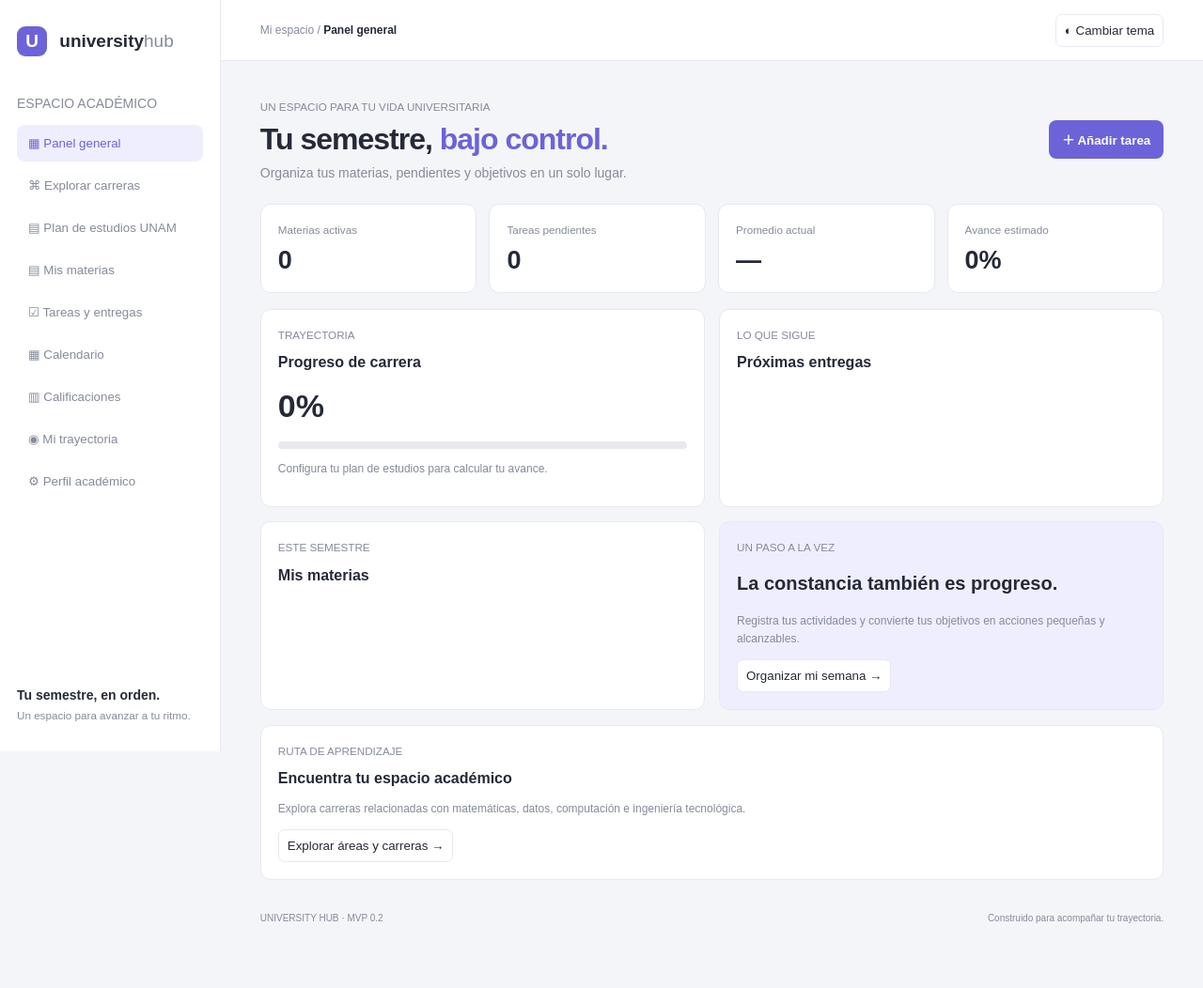
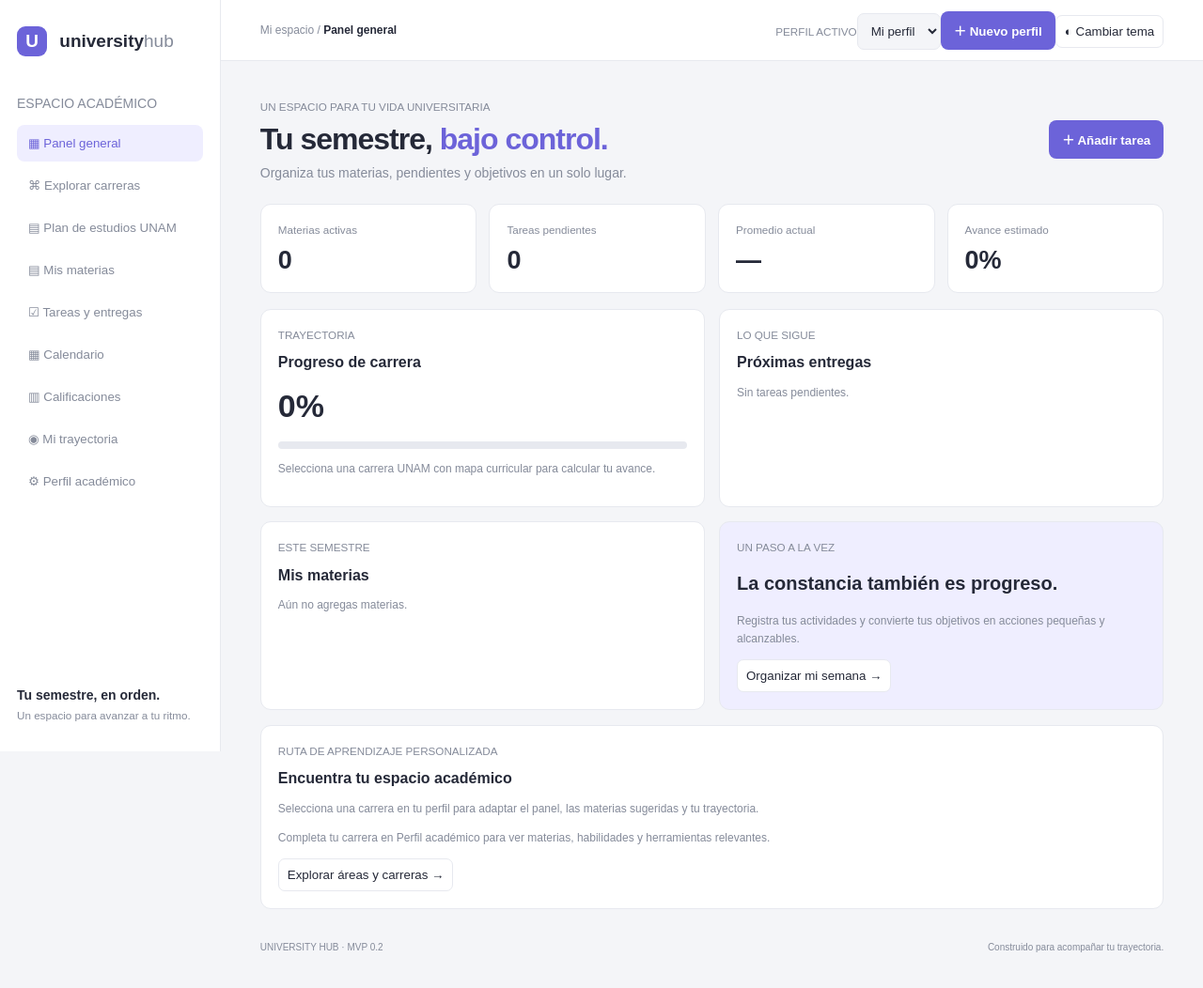
Before and after one commit to RealRata/university-hub, a plain HTML site: page frontend/index.html in a window 1280 px wide. Shown: the whole page at 94% size. Drawn offline with Linux system fonts and the light colour scheme.

Commit message:
Add profile selector and profile management interface

```diff
--- a/frontend/index.html
+++ b/frontend/index.html
@@ -4,7 +4,7 @@
 <meta charset="utf-8">
 <meta name="viewport" content="width=device-width,initial-scale=1">
 <title>University Hub</title>
-<link rel="stylesheet" href="styles.css?v=20261125-7">
+<link rel="stylesheet" href="styles.css?v=20261125-8">
 </head>
 <body>
 <aside class="sidebar">
@@ -24,7 +24,7 @@
   <div class="side-bottom"><p>Tu semestre, en orden.</p><small>Un espacio para avanzar a tu ritmo.</small></div>
 </aside>
 <main>
-  <header><span>Mi espacio / <b id="crumb">Panel general</b></span><button id="theme">◐ Cambiar tema</button></header>
+  <header><span>Mi espacio / <b id="crumb">Panel general</b></span><div class="header-actions"><label class="profile-picker"><small>PERFIL ACTIVO</small><select id="profile-select" aria-label="Seleccionar perfil"></select></label><button id="create-profile" class="primary">＋ Nuevo perfil</button><button id="theme">◐ Cambiar tema</button></div></header>
   <div class="content">
     <div class="welcome">
       <div><small>UN ESPACIO PARA TU VIDA UNIVERSITARIA</small><h1 id="title">Tu semestre, <em>bajo control.</em></h1><p id="subtitle">Organiza tus materias, pendientes y objetivos en un solo lugar.</p></div>
@@ -43,7 +43,7 @@
         <article class="panel"><small>ESTE SEMESTRE</small><h2>Mis materias</h2><div id="subject-summary"></div></article>
         <article class="panel accent"><small>UN PASO A LA VEZ</small><h2>La constancia también es progreso.</h2><p>Registra tus actividades y convierte tus objetivos en acciones pequeñas y alcanzables.</p><button data-go="tasks">Organizar mi semana →</button></article>
       </div>
-      <article class="panel career-highlight"><small>RUTA DE APRENDIZAJE</small><h2 id="career-home-title">Encuentra tu espacio académico</h2><p id="career-home-description">Explora carreras relacionadas con matemáticas, datos, computación e ingeniería tecnológica.</p><button data-go="careers">Explorar áreas y carreras →</button></article>
+      <article class="panel career-highlight"><small>RUTA DE APRENDIZAJE PERSONALIZADA</small><h2 id="career-home-title">Encuentra tu espacio académico</h2><p id="career-home-description">Explora carreras relacionadas con matemáticas, datos, computación e ingeniería tecnológica.</p><div id="career-focus" class="career-focus"></div><button data-go="careers">Explorar áreas y carreras →</button></article>
     </section>
     <section class="view" id="careers">
       <div class="section-head"><div><h2>Explora áreas y carreras</h2><p>Elige una disciplina y descubre carreras afines, sus materias y herramientas.</p></div></div>
@@ -65,13 +65,14 @@
       <label>Materias aprobadas<input id="approved" type="number" min="0" value="0"></label>
       <label>Total de materias<input id="total" type="number" min="0" value="0"></label>
       <button class="primary">Guardar perfil</button>
-    </form></section>
+    </form><article class="panel profile-management"><div class="section-head"><div><h2>Perfiles guardados</h2><p>Cada perfil conserva sus propias materias, tareas, calificaciones y avance.</p></div><button type="button" class="primary" id="create-profile-inline">＋ Crear perfil</button></div><div id="profile-list"></div></article></section>
     <footer>UNIVERSITY HUB · MVP 0.2 <span>Construido para acompañar tu trayectoria.</span></footer>
   </div>
 </main>
 <dialog id="task-dialog"><form id="task-form"><h2>Nueva tarea</h2><label>Nombre<input id="task-title" required></label><label>Materia<input id="task-subject"></label><label>Fecha<input id="task-date" type="date" required></label><button class="primary">Guardar</button><button type="button" id="cancel-task">Cancelar</button></form></dialog>
 <dialog id="subject-dialog"><form id="subject-form"><h2>Nueva materia</h2><label>Nombre<input id="subject-name" required></label><label>Créditos<input id="subject-credits" type="number" min="1" value="8"></label><label>Calificación opcional<input id="subject-grade" type="number" min="0" max="10" step=".1"></label><button class="primary">Guardar</button><button type="button" id="cancel-subject">Cancelar</button></form></dialog>
-<script src="unam-plans.js?v=20261125-7"></script>
-<script src="app.js?v=20261125-7"></script>
+<dialog id="profile-dialog"><form id="profile-create-form"><h2>Crear perfil universitario</h2><label>Nombre del estudiante<input id="new-profile-name" placeholder="Ej. Alex" required></label><label>Carrera<select id="new-profile-career" required><option value="">Selecciona una carrera</option><optgroup label="Matemáticas, estadística y análisis"><option>Actuaría</option><option>Matemáticas</option><option>Matemáticas Aplicadas</option><option>Estadística</option><option>Ciencia de Datos</option><option>Economía</option><option>Finanzas</option></optgroup><optgroup label="Computación y desarrollo"><option>Ciencias de la Computación</option><option>Informática</option><option>Ingeniería de Software</option><option>Sistemas Computacionales</option><option>Inteligencia Artificial</option><option>Ciberseguridad</option><option>Tecnologías de la Información</option></optgroup><optgroup label="Ingeniería y tecnología"><option>Ingeniería en Computación</option><option>Ingeniería Electrónica</option><option>Ingeniería Eléctrica</option><option>Ingeniería Mecatrónica</option><option>Robótica</option><option>Telecomunicaciones</option></optgroup><option>Otra carrera</option></select></label><label>Semestre<input id="new-profile-semester" type="number" min="1" max="20" value="1"></label><button class="primary">Crear y abrir perfil</button><button type="button" id="cancel-profile">Cancelar</button></form></dialog>
+<script src="unam-plans.js?v=20261125-8"></script>
+<script src="app.js?v=20261125-8"></script>
 </body>
 </html>
```
